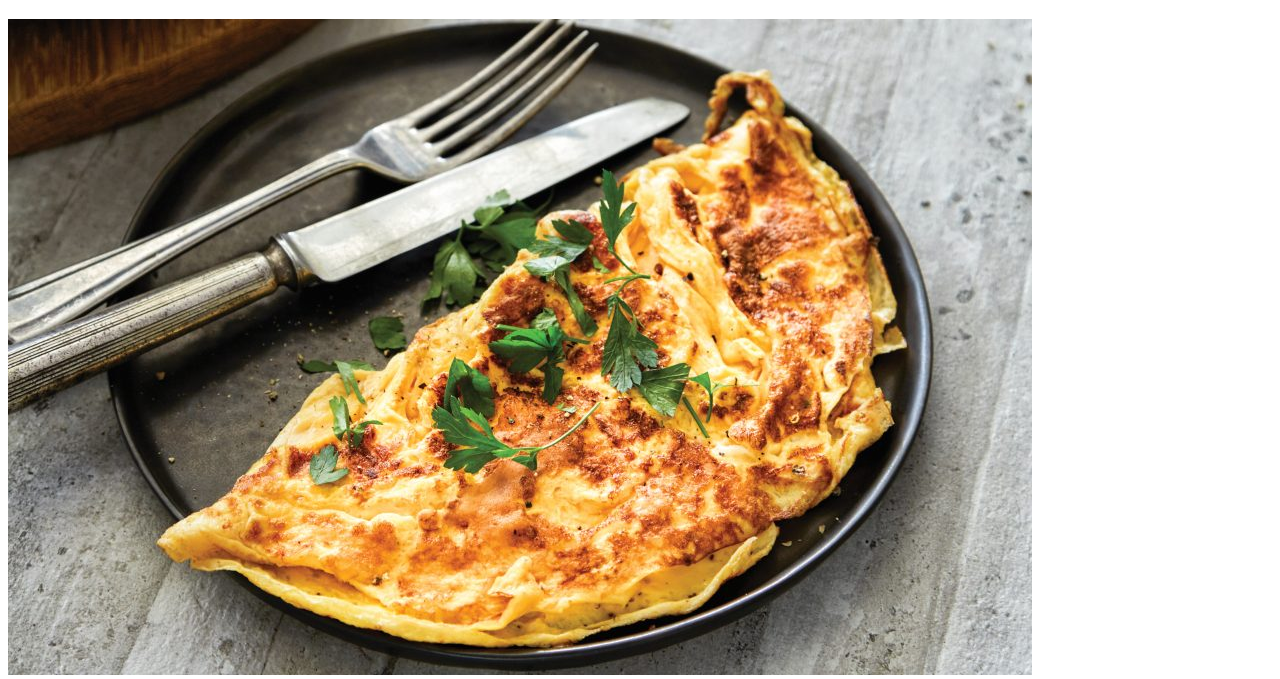
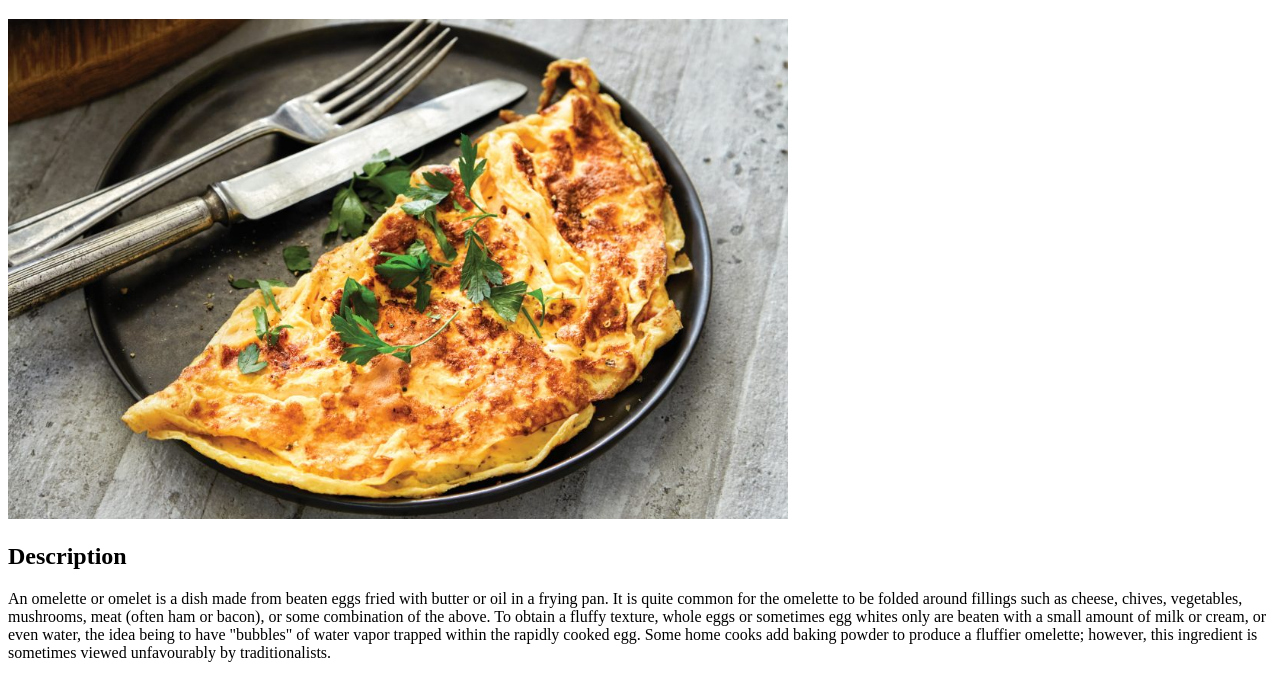
Before and after one commit to ankitnayak09/odin-recipes, a plain HTML site: page recipes/omlette.html in a window 1280 px wide. Shown: the part 61-740 px from the top of the page. Drawn offline with Linux system fonts and the light colour scheme.

Commit message:
Fix the height of images
Fixing the height of images to 500px so every other recipe page appears similar

```diff
--- a/recipes/omlette.html
+++ b/recipes/omlette.html
@@ -7,7 +7,7 @@
 	</head>
 	<body>
 		<h1>Omlette</h1>
-		<img src="./../images/omlette.jpg" alt="Omlette" />
+		<img src="./../images/omlette.jpg" alt="Omlette" height="500" />
 		<h2>Description</h2>
 		<p>
 			An omelette or omelet is a dish made from beaten eggs fried with
```
Also changed, not shown: recipes/noodles.html (+1 -1 lines), recipes/paneer-butter-masala.html (+1 -0 lines).
